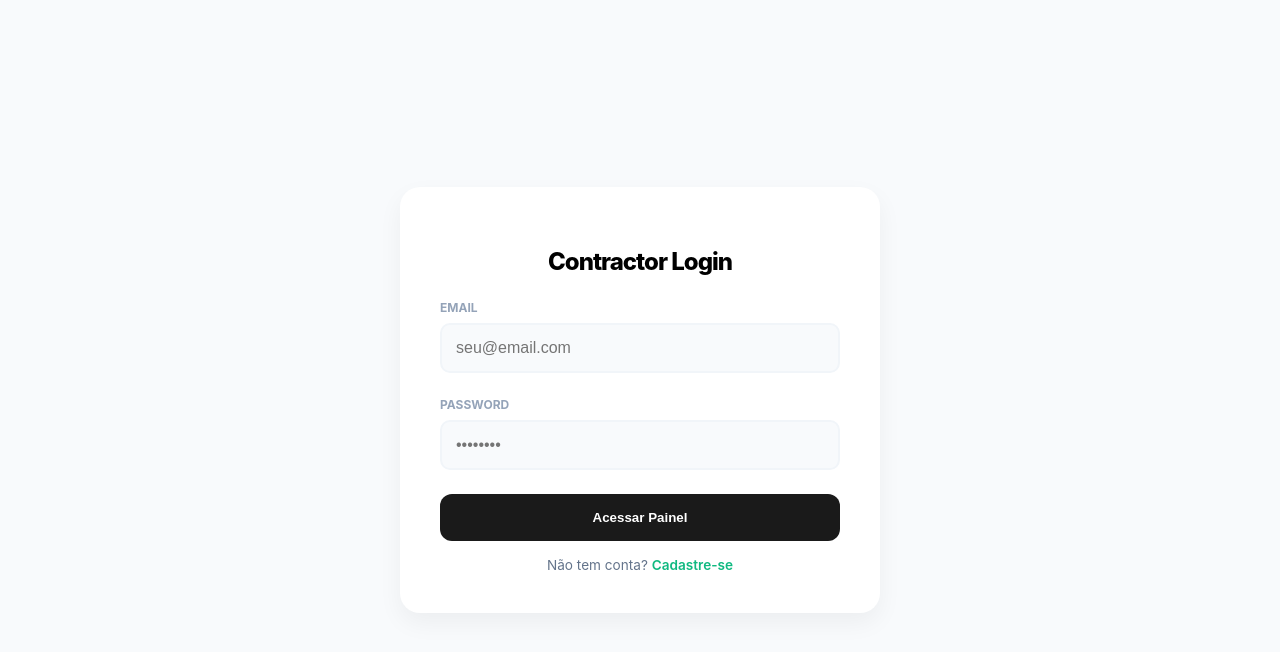
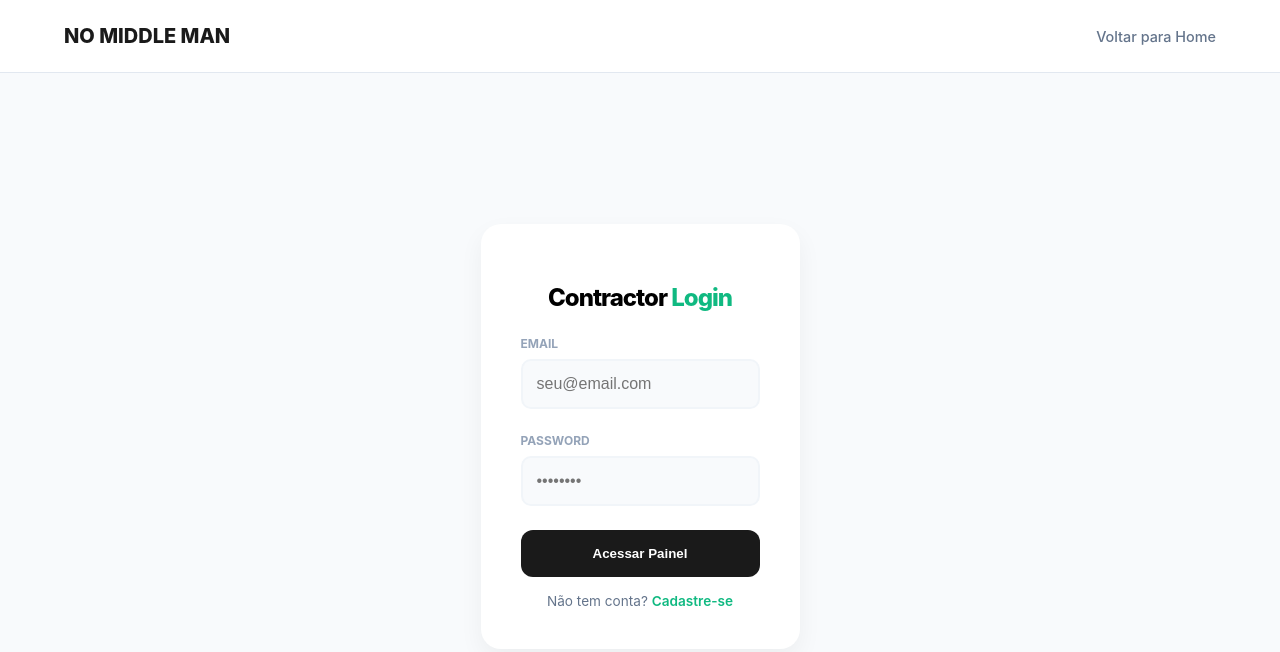
Before and after one commit to robertovalk/No-Middle-Man, a website: page cadastro-contractor/login-contractor/login-contractor.html in a window 1280 px wide. Drawn offline with Linux system fonts and the light colour scheme.

Commit message:
atualiza paginas de login e cadastro - também ataliza banco de dados

```diff
--- a/cadastro-contractor/login-contractor/login-contractor.html
+++ b/cadastro-contractor/login-contractor/login-contractor.html
@@ -5,22 +5,124 @@
     <meta name="viewport" content="width=device-width, initial-scale=1.0">
     <title>Login - Contractor Dashboard</title>
     <style>
-        :root { --primary-green: #10b981; --dark-gray: #1a1a1a; --light-bg: #f8fafc; }
-        body { font-family: 'Inter', sans-serif; background: var(--light-bg); display: flex; justify-content: center; align-items: center; height: 100vh; margin: 0; }
-        .login-card { background: white; padding: 2.5rem; border-radius: 20px; box-shadow: 0 10px 25px rgba(0,0,0,0.05); width: 100%; max-width: 400px; }
+        :root {
+            --primary-green: #10b981;
+            --dark-gray: #1a1a1a;
+            --light-bg: #f8fafc;
+            --border-color: #e2e8f0;
+        }
+
+        body {
+            font-family: 'Inter', sans-serif;
+            background: var(--light-bg);
+            display: flex;
+            flex-direction: column; /* Para empilhar Navbar e Card */
+            align-items: center;
+            min-height: 100vh;
+            margin: 0;
+        }
+
+        /* --- NAVBAR (Igual às outras páginas) --- */
+        nav {
+            display: flex;
+            justify-content: space-between;
+            align-items: center;
+            padding: 1.5rem 5%;
+            background: white;
+            border-bottom: 1px solid var(--border-color);
+            width: 100%;
+            box-sizing: border-box;
+        }
+
+        .logo {
+            font-weight: 800;
+            font-size: 1.25rem;
+            text-transform: uppercase;
+            color: var(--dark-gray);
+        }
+
+        .nav-links a {
+            text-decoration: none;
+            color: #64748b;
+            font-size: 0.9rem;
+            font-weight: 500;
+            transition: color 0.2s;
+        }
+
+        .nav-links a:hover {
+            color: var(--dark-gray);
+        }
+
+        /* --- LOGIN CARD --- */
+        .login-container {
+            flex: 1;
+            display: flex;
+            align-items: center;
+            justify-content: center;
+            padding: 2rem;
+        }
+
+        .login-card {
+            background: white;
+            padding: 2.5rem;
+            border-radius: 20px;
+            box-shadow: 0 10px 25px rgba(0,0,0,0.05);
+            width: 100%;
+            max-width: 400px;
+        }
+
         h2 { font-weight: 800; letter-spacing: -1px; margin-bottom: 1.5rem; text-align: center; }
+        h2 span { color: var(--primary-green); }
+
         .form-group { display: flex; flex-direction: column; gap: 8px; margin-bottom: 1.5rem; }
         label { font-size: 0.75rem; font-weight: 700; color: #94a3b8; text-transform: uppercase; }
-        input { padding: 14px; border: 2px solid #f1f5f9; border-radius: 10px; background: #f8fafc; font-size: 1rem; }
-        input:focus { outline: none; border-color: var(--primary-green); background: white; }
-        .btn-login { background: var(--dark-gray); color: white; width: 100%; padding: 16px; border: none; border-radius: 12px; font-weight: 700; cursor: pointer; transition: 0.2s; }
-        .btn-login:hover { background: #000; transform: translateY(-2px); }
+
+        input {
+            padding: 14px;
+            border: 2px solid #f1f5f9;
+            border-radius: 10px;
+            background: #f8fafc;
+            font-size: 1rem;
+            transition: all 0.3s;
+        }
+
+        input:focus {
+            outline: none;
+            border-color: var(--primary-green);
+            background: white;
+        }
+
+        .btn-login {
+            background: var(--dark-gray);
+            color: white;
+            width: 100%;
+            padding: 16px;
+            border: none;
+            border-radius: 12px;
+            font-weight: 700;
+            cursor: pointer;
+            transition: 0.2s;
+        }
+
+        .btn-login:hover {
+            background: #000;
+            transform: translateY(-2px);
+        }
+
         .footer-link { text-align: center; margin-top: 1rem; font-size: 0.85rem; color: #64748b; }
         .footer-link a { color: var(--primary-green); text-decoration: none; font-weight: 600; }
     </style>
 </head>
 <body>
 
+<nav>
+    <div class="logo">NO MIDDLE MAN</div>
+    <div class="nav-links">
+        <a href="../../index.html">Voltar para Home</a>
+    </div>
+</nav>
+
+<div class="login-container">
     <div class="login-card">
         <h2>Contractor <span>Login</span></h2>
         <form id="loginForm">
@@ -35,13 +137,15 @@
             <button type="submit" class="btn-login">Acessar Painel</button>
         </form>
         <div class="footer-link">
-        Não tem conta? <a href="cadastro-contractor.html">Cadastre-se</a>
+            Não tem conta? <a href="../cadastro-contractor.html">Cadastre-se</a>
+        </div>
     </div>
 </div>
 
 <script>
     document.getElementById('loginForm').addEventListener('submit', async (e) => {
         e.preventDefault();
+
         const email = document.getElementById('email').value;
         const senha = document.getElementById('senha').value;
 
@@ -55,15 +159,17 @@
             const result = await response.json();
 
             if (response.ok) {
-                // Salva o ID do contractor para saber quem está logado
                 localStorage.setItem('contractorId', result.contractorId);
-                alert('Login realizado!');
-                window.location.href = 'dashboard.html'; // Próxima página que vamos criar
+                localStorage.setItem('contractorNome', result.nome);
+
+                alert('Login realizado com sucesso!');
+                window.location.href = '../dashboard/dashboard.html';
             } else {
-                alert(result.error);
+                alert('Erro: ' + result.error);
             }
         } catch (error) {
-            alert('Erro ao conectar com o servidor.');
+            console.error('Erro detalhado:', error);
+            alert('Não foi possível conectar. Verifique se o terminal está rodando.');
         }
     });
 </script>
```
Also changed, not shown: backend/server.js (+48 -16 lines), cadastro-contractor/cadastro-contractor.html (+7 -5 lines), cadastro-contractor/dashboard/dashboard.html (+43 -1 lines), 1 other file. Lines whose indentation alone changed are shown as unchanged.
